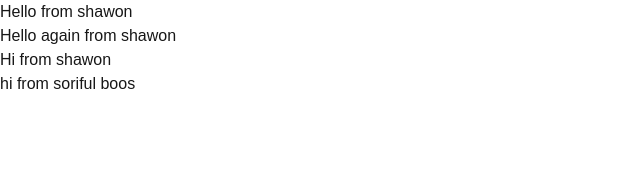
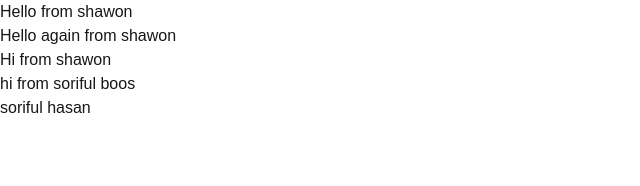
Before and after one commit to Iftekhar-007/nextjs-student-toolkit, a Next.js app: page / in a window 1280 px wide. Shown: the top 186 px of the page, without its empty margins (0-640 px from the left). Built offline with nearby package versions, Linux system fonts and the light colour scheme.

Commit message:
check conflict

```diff
--- a/src/app/page.tsx
+++ b/src/app/page.tsx
@@ -9,7 +9,7 @@ export default function Home() {
       <h2>Hi from shawon</h2>
       <p>hi from soriful boos</p>
 
-
+      <h1>soriful hasan</h1>
     </div>
   );
 }
```
